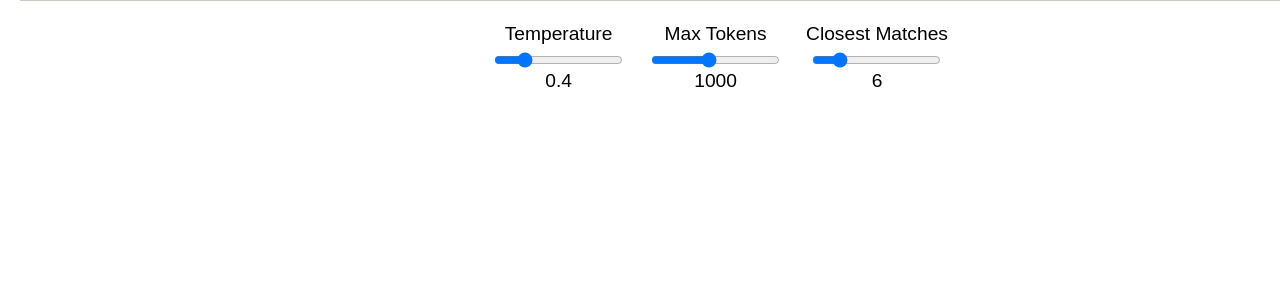
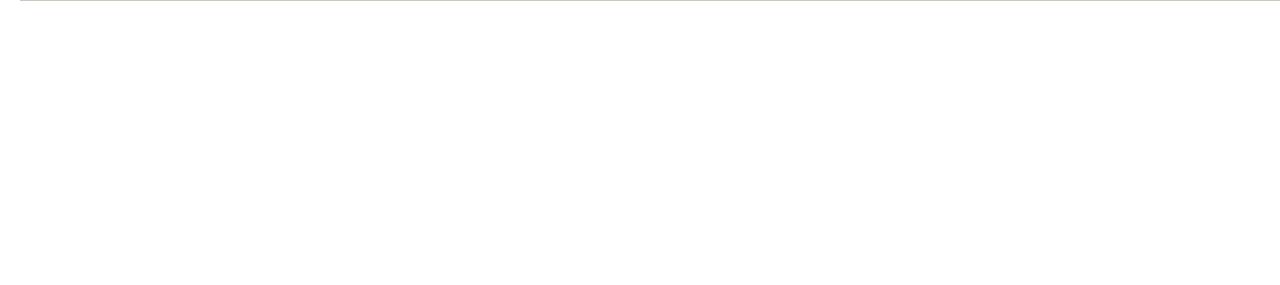
Before and after one commit to adaptaware/ragit, a Python web app: template ragit/front_end/templates/templates/index.html in a window 1280 px wide; the page is wider, and only the part inside the window is pictured. Shown: the part 151-436 px from the top of that part. Run offline with Jinja, Linux system fonts and the light colour scheme; the template is opened without the code that fills it, so the values that code supplies are empty; some libraries are stand-ins or nearby versions.

Commit message:
Hides the temperature, max_tokens and matches count from UI.

```diff
--- a/ragit/front_end/static/query_retrieved.js
+++ b/ragit/front_end/static/query_retrieved.js
@@ -20,10 +20,25 @@ let conversationHistory = [];
  */
 function make_query() {
     const userQuery = document.getElementById("userQuery").value;
-    const temperature = document.getElementById("temperature").value;
-    const max_tokens = document.getElementById("max_tokens").value;
-    const matches_count = document.getElementById("matches_count").value;
-    debugger
+
+    let temperature = 0.4;
+    let max_tokens = 2000;
+    let matches_count = 6;
+
+    const temperature_element = document.getElementById("temperature").value;
+    if (temperature_element){
+        temperature = temperature_element.value;
+    }
+
+    const max_tokens_element = document.getElementById("max_tokens").value;
+    if (max_tokens_element) {
+        max_tokens = max_tokens_element.value;
+    }
+
+    const matches_count_element = document.getElementById("matches_count").value;
+    if (matches_count_element) {
+        matches_count = matches_count_element.value;
+    }
 
     document.body.style.cursor = 'wait';
     $.ajax({
--- a/ragit/front_end/templates/templates/index.html
+++ b/ragit/front_end/templates/templates/index.html
@@ -13,6 +13,7 @@
     </template>
 
     <div class="container">
+        <!--
         <div class="control_container">
             <div class="slider_container">
                 <label for="temperature">Temperature</label>
@@ -38,6 +39,7 @@
                 <output>6</output>
             </div>
         </div>
+        -->
         <div class="history" id="historyList"></div>
     </div>
 
```
